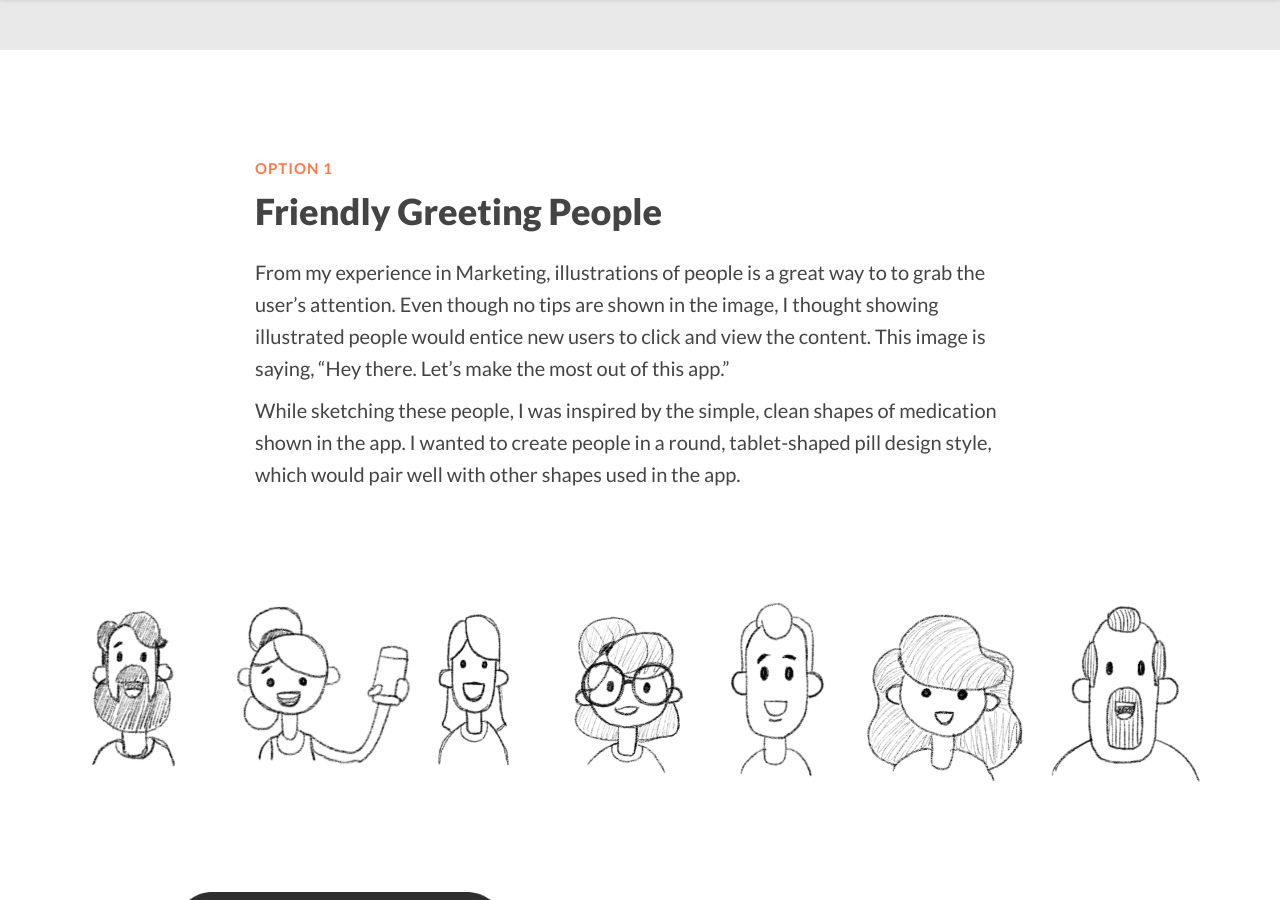
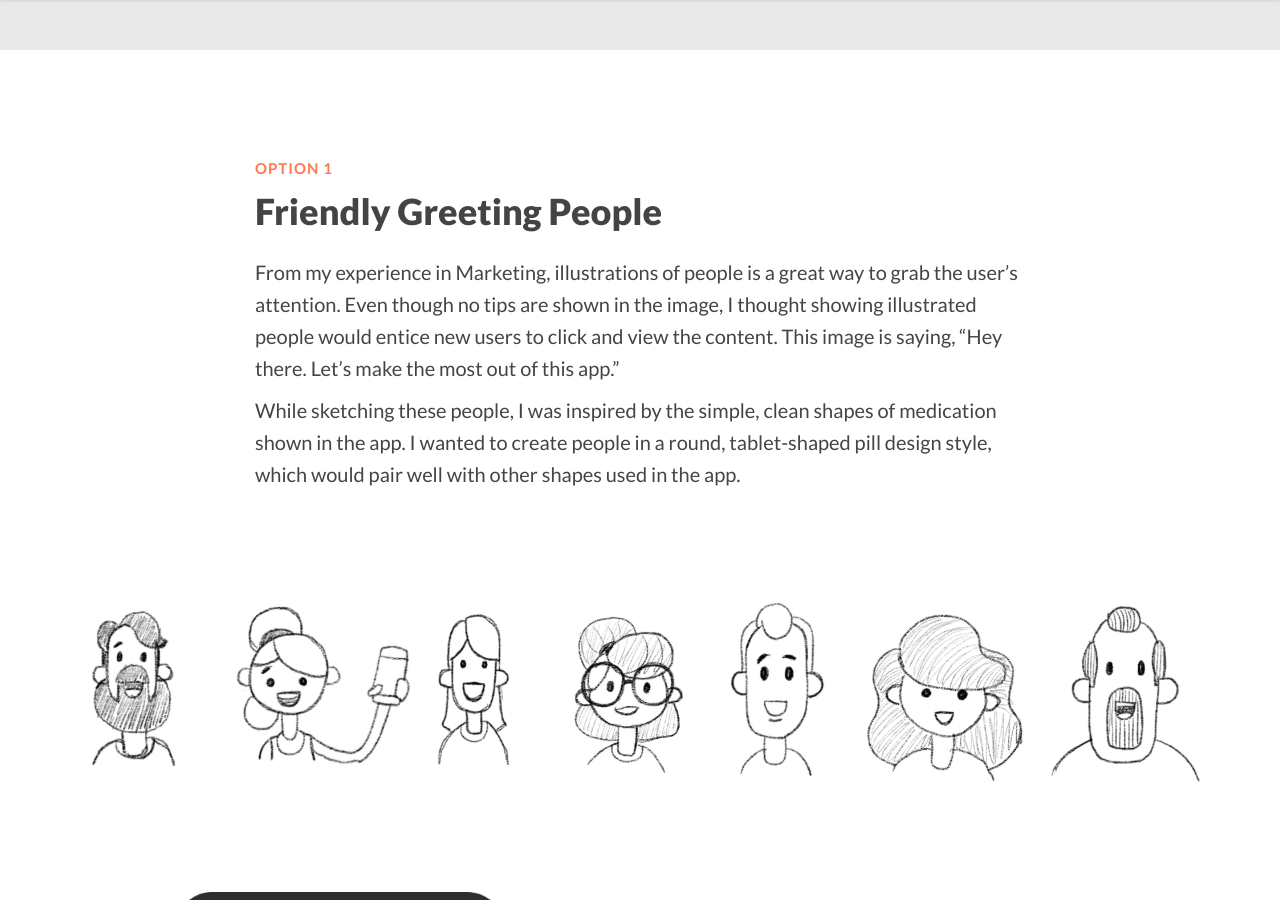
Before and after one commit to btamps/btamps.github.io, a Jekyll site: the page built from mango-health-assignment/index.markdown, in a window 1280 px wide and 900 px high, scrolled down 2868 px. Built offline with Jekyll 4.4.1, drawn with Linux system fonts in a browser that asks for light colours; nearby versions of some CDN libraries.

```diff
--- a/mango-health-assignment/index.markdown
+++ b/mango-health-assignment/index.markdown
@@ -67,7 +67,7 @@ exclude_from_nav: true
         <h2>Friendly Greeting People</h2>
       </div>
       <div class="col-sm-12">
-        <p>From my experience in Marketing, illustrations of people is a great way to to grab the user’s attention. Even though no tips are shown in the image, I thought showing illustrated people would entice new users to click and view the content. This image is saying, “Hey there. Let’s make the most out of this app.”</p>
+        <p>From my experience in Marketing, illustrations of people is a great way to grab the user’s attention. Even though no tips are shown in the image, I thought showing illustrated people would entice new users to click and view the content. This image is saying, “Hey there. Let’s make the most out of this app.”</p>
         <p>While sketching these people, I was inspired by the simple, clean shapes of medication shown in the app. I wanted to create people in a round, tablet-shaped pill design style, which would pair well with other shapes used in the app.</p>
       </div>
     </div>
```
